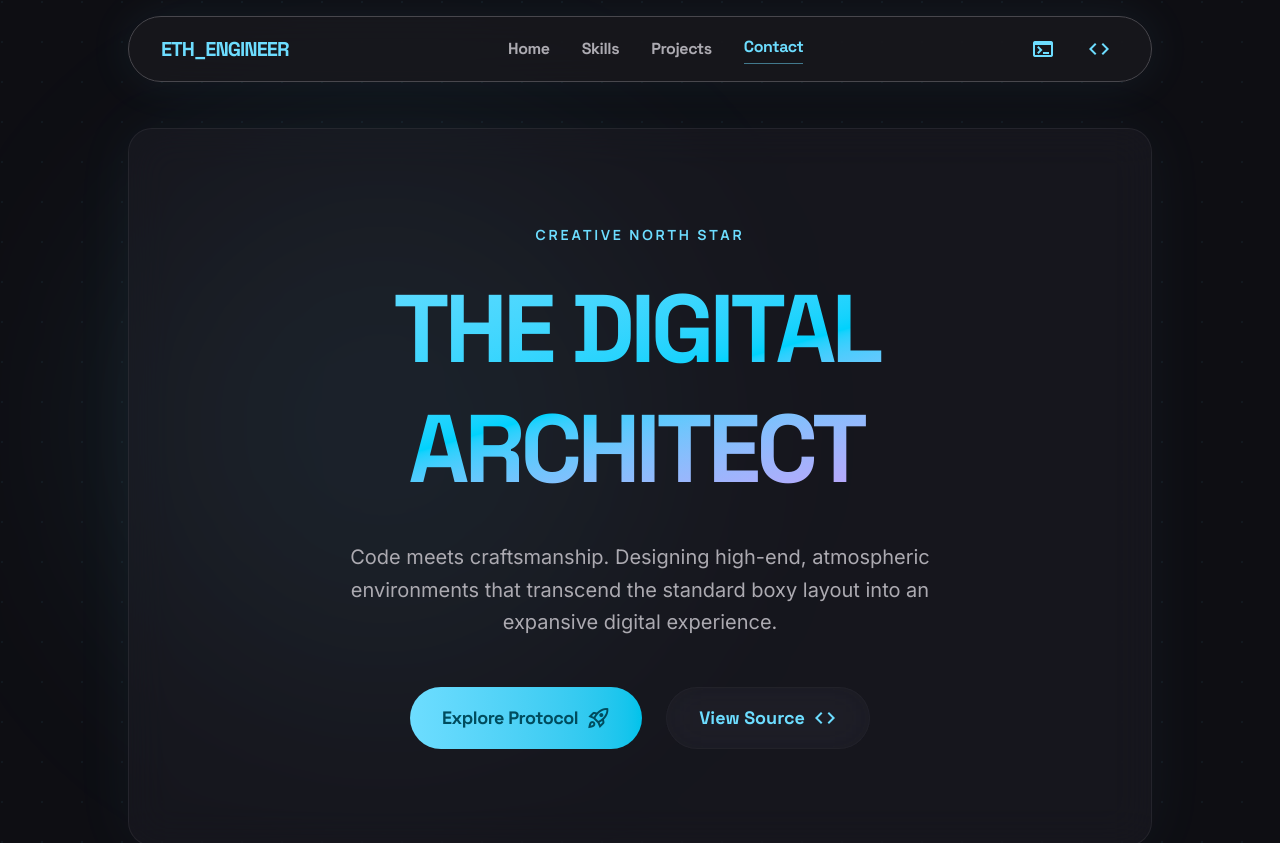
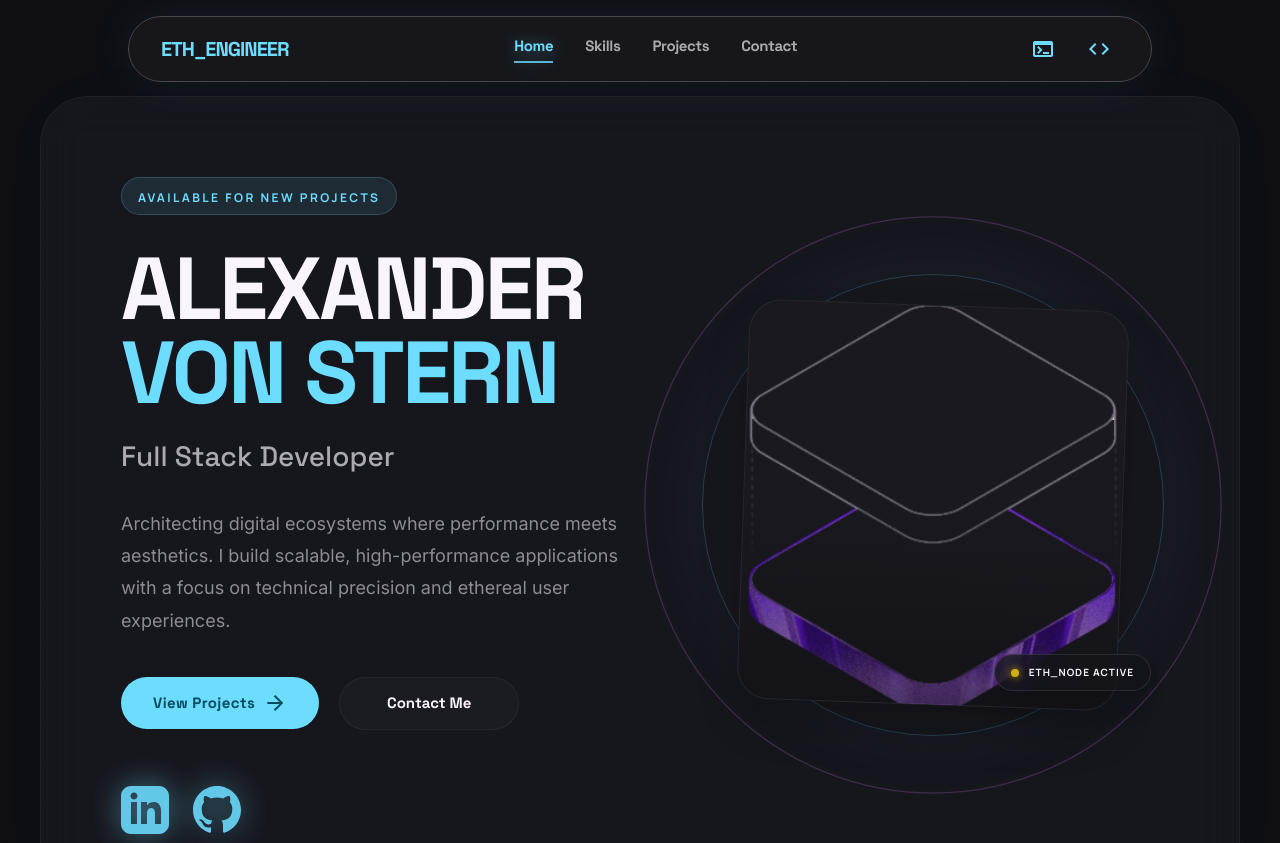
Before and after one commit to LoshiniWelonika/Portfolio, a React (Vite) app: page / in a window 1280 px wide. Shown: the top 843 px of the page. Built offline with nearby package versions, Linux system fonts and the light colour scheme.

Commit message:
Changed the structure of the hero section

```diff
--- a/src/components/Hero.jsx
+++ b/src/components/Hero.jsx
@@ -1,30 +1,82 @@
+import heroImg from '../assets/hero.png';
+
 export default function Hero() {
   return (
-    <section id="home" className="relative min-h-screen flex items-center justify-center pt-32 overflow-hidden px-6">
-      <div className="absolute inset-0 bg-grid-pattern -z-10"></div>
-      <div className="absolute top-[20%] left-[10%] w-[40vw] h-[40vw] max-w-[600px] max-h-[600px] bg-primary/10 blur-[120px] rounded-full -z-10 pointer-events-none"></div>
+    <section id="home" className="relative min-h-screen flex items-center justify-center pt-24 pb-12 px-6">
+      <div className="absolute inset-0 bg-grid-pattern -z-20 opacity-30"></div>
 
-      <div className="max-w-5xl w-full flex flex-col items-center text-center z-10 glass-card p-12 md:p-24 rounded-3xl mx-auto shadow-[0_0_64px_rgba(109,221,255,0.05)] border border-outline-variant/30">
-        <span className="font-label text-primary uppercase tracking-[0.2em] text-sm font-bold mb-6 block">
-          Creative North Star
-        </span>
-        <h1 className="font-headline text-5xl md:text-8xl font-black tracking-tighter mb-8 bg-gradient-to-br from-primary via-primary-container to-secondary bg-clip-text text-transparent leading-tight -ml-2">
-          THE DIGITAL ARCHITECT
-        </h1>
-        <p className="text-on-surface-variant text-lg md:text-xl max-w-2xl mx-auto leading-relaxed mb-12">
-          Code meets craftsmanship. Designing high-end, atmospheric environments that transcend the standard boxy layout into an expansive digital experience.
-        </p>
+      <div className="max-w-[1200px] w-full glass-card p-12 md:p-20 rounded-[48px] mx-auto shadow-[0_0_64px_rgba(109,221,255,0.02)] border border-outline-variant/20 relative z-10 flex flex-col md:flex-row items-center justify-between gap-12">
 
-        <div className="flex flex-col sm:flex-row gap-6 w-full justify-center">
-          <button className="px-8 py-4 rounded-full bg-gradient-to-r from-primary to-primary-dim text-on-primary font-headline font-bold text-lg tracking-tight hover:shadow-[0_0_24px_rgba(109,221,255,0.4)] transition-all active:scale-95 flex items-center justify-center gap-2">
-            Explore Protocol
-            <span className="material-symbols-outlined text-xl">rocket_launch</span>
-          </button>
+        {/* Left Content */}
+        <div className="flex-1 flex flex-col items-start text-left z-10">
+          <div className="inline-block px-4 py-1.5 rounded-full bg-primary/10 border border-primary/20 mb-8 mt-4 md:mt-0">
+            <span className="text-primary text-xs font-label uppercase tracking-[0.2em] font-bold">
+              Available for new projects
+            </span>
+          </div>
 
-          <button className="px-8 py-4 rounded-full glass-panel ghost-border font-headline font-bold text-lg text-primary hover:bg-surface-variant transition-all flex items-center justify-center gap-2">
-            View Source
-            <span className="material-symbols-outlined text-xl">code</span>
-          </button>
+          <h1 className="font-headline text-6xl md:text-[88px] font-black tracking-[-0.03em] leading-[0.95] mb-6">
+            <span className="text-on-surface block">ALEXANDER</span>
+            <span className="text-primary block">VON STERN</span>
+          </h1>
+
+          <h2 className="font-headline text-2xl md:text-[28px] text-on-surface-variant mb-8 font-medium">
+            Full Stack Developer
+          </h2>
+
+          <p className="text-on-surface-variant/80 text-base md:text-lg max-w-lg mb-10 leading-[1.8] font-body">
+            Architecting digital ecosystems where performance meets aesthetics. I build scalable, high-performance applications with a focus on technical precision and ethereal user experiences.
+          </p>
+
+          <div className="flex flex-col sm:flex-row gap-5 mb-14 items-center">
+            <button className="px-8 py-3.5 rounded-full bg-primary text-on-primary font-headline font-bold text-[15px] tracking-wide hover:shadow-[0_0_24px_rgba(109,221,255,0.4)] transition-all flex items-center justify-center gap-2 min-w-[180px]">
+              View Projects
+              <span className="material-symbols-outlined text-[20px]">arrow_forward</span>
+            </button>
+
+            <button className="px-8 py-3.5 rounded-full bg-surface-variant/40 border border-outline-variant/30 text-on-surface font-headline font-bold text-[15px] hover:bg-surface-variant transition-all min-w-[180px]">
+              Contact Me
+            </button>
+          </div>
+
+          <div className="flex gap-6 mt-auto">
+            <a href="#" className="text-primary opacity-90 hover:opacity-100 hover:text-primary-container transition-all drop-shadow-[0_0_15px_rgba(109,221,255,0.6)]">
+              <svg className="w-12 h-12" fill="currentColor" viewBox="0 0 24 24">
+                <path d="M19 0h-14c-2.761 0-5 2.239-5 5v14c0 2.761 2.239 5 5 5h14c2.762 0 5-2.239 5-5v-14c0-2.761-2.238-5-5-5zm-11 19h-3v-11h3v11zm-1.5-12.268c-.966 0-1.75-.79-1.75-1.764s.784-1.764 1.75-1.764 1.75.79 1.75 1.764-.783 1.764-1.75 1.764zm13.5 12.268h-3v-5.604c0-3.368-4-3.113-4 0v5.604h-3v-11h3v1.765c1.396-2.586 7-2.777 7 2.476v6.759z"/>
+              </svg>
+            </a>
+            <a href="#" className="text-primary opacity-90 hover:opacity-100 hover:text-primary-container transition-all drop-shadow-[0_0_15px_rgba(109,221,255,0.6)]">
+              <svg className="w-12 h-12" fill="currentColor" viewBox="0 0 24 24">
+                <path d="M12 0c-6.626 0-12 5.373-12 12 0 5.302 3.438 9.8 8.207 11.387.599.111.793-.261.793-.577v-2.234c-3.338.726-4.033-1.416-4.033-1.416-.546-1.387-1.333-1.756-1.333-1.756-1.089-.745.083-.729.083-.729 1.205.084 1.839 1.237 1.839 1.237 1.07 1.834 2.807 1.304 3.492.997.107-.775.418-1.305.762-1.604-2.665-.305-5.467-1.334-5.467-5.931 0-1.311.469-2.381 1.236-3.221-.124-.303-.535-1.524.117-3.176 0 0 1.008-.322 3.301 1.23.957-.266 1.983-.399 3.003-.404 1.02.005 2.047.138 3.006.404 2.291-1.552 3.297-1.23 3.297-1.23.653 1.653.242 2.874.118 3.176.77.84 1.235 1.911 1.235 3.221 0 4.609-2.807 5.624-5.479 5.921.43.372.823 1.102.823 2.222v3.293c0 .319.192.694.801.576 4.765-1.589 8.199-6.086 8.199-11.386 0-6.627-5.373-12-12-12z"/>
+              </svg>
+            </a>
+          </div>
+        </div>
+
+        {/* Right Content - Image */}
+        <div className="relative w-full max-w-[420px] aspect-square flex items-center justify-center md:mr-4">
+          {/* Circular Rings Background */}
+          <div className="absolute inset-0 rounded-full border border-primary/20 scale-100 shadow-[0_0_80px_rgba(109,221,255,0.05)] w-[110%] h-[110%] left-[-5%] top-[-5%]"></div>
+          <div className="absolute inset-0 rounded-full border border-secondary/20 scale-[1.25] w-[110%] h-[110%] left-[-5%] top-[-5%]"></div>
+
+          {/* Main Image Wrapper */}
+          <div className="relative w-[340px] md:w-[380px] h-[360px] md:h-[400px] rounded-[32px] overflow-hidden border border-outline-variant/30 shadow-2xl rotate-2 hover:rotate-0 transition-transform duration-500 bg-surface-container">
+            <img
+              src={heroImg}
+              alt="Alexander Von Stern"
+              className="w-full h-full object-cover -rotate-2 hover:rotate-0 transition-transform duration-500 scale-105"
+            />
+            {/* Very faint inner gradient */}
+            <div className="absolute inset-0 bg-gradient-to-t from-background/60 via-transparent to-transparent pointer-events-none"></div>
+          </div>
+
+          {/* Active Node Badge */}
+          <div className="absolute bottom-6 -right-2 glass-panel border border-outline-variant/40 px-4 py-2.5 rounded-full flex items-center gap-2.5 z-20 shadow-xl overflow-hidden before:absolute before:inset-0 before:bg-surface/50 before:-z-10">
+            <div className="w-2 h-2 rounded-full bg-tertiary-fixed shadow-[0_0_8px_rgba(255,215,9,0.9)] animate-pulse"></div>
+            <span className="font-label text-[10px] font-bold text-on-surface tracking-widest uppercase">
+              ETH_NODE ACTIVE
+            </span>
+          </div>
         </div>
       </div>
     </section>
--- a/src/components/Navbar.jsx
+++ b/src/components/Navbar.jsx
@@ -1,13 +1,66 @@
+import { useState, useEffect } from 'react';
+
 export default function Navbar() {
+  const [activeSection, setActiveSection] = useState('home');
+
+  useEffect(() => {
+    const handleScroll = () => {
+      const sections = ['home', 'skills', 'projects', 'contact'];
+      let current = '';
+
+      for (const section of sections) {
+        const element = document.getElementById(section);
+        if (element) {
+          const rect = element.getBoundingClientRect();
+          // Check if top is slightly above the viewport middle or similar
+          if (rect.top <= 150 && rect.bottom >= 150) {
+            current = section;
+          }
+        }
+      }
+
+      // If we are at the top of the page, default to home
+      if (window.scrollY < 100) {
+        current = 'home';
+      }
+
+      if (current && current !== activeSection) {
+        setActiveSection(current);
+      }
+    };
+
+    window.addEventListener('scroll', handleScroll);
+    return () => window.removeEventListener('scroll', handleScroll);
+  }, [activeSection]);
+
+  const navLinks = [
+    { id: 'home', label: 'Home' },
+    { id: 'skills', label: 'Skills' },
+    { id: 'projects', label: 'Projects' },
+    { id: 'contact', label: 'Contact' },
+  ];
+
   return (
-    <nav className="fixed top-4 left-1/2 -translate-x-1/2 w-[90%] max-w-5xl rounded-full border border-outline-variant bg-surface-container/80 backdrop-blur-xl shadow-[0_0_48px_rgba(109,221,255,0.08)] flex justify-between items-center px-8 py-3 z-50">
+    <nav className="fixed top-4 left-1/2 -translate-x-1/2 w-[90%] max-w-5xl rounded-full border border-outline-variant bg-surface-container/80 backdrop-blur-xl shadow-[0_0_48px_rgba(109,221,255,0.08)] flex justify-between items-center px-8 py-3 z-50 transition-all duration-300">
       <div className="text-xl font-black tracking-tighter text-primary font-headline">ETH_ENGINEER</div>
-      <div className="hidden md:flex items-center gap-8 font-headline font-bold tracking-tight">
-        <a href="#home" className="text-on-surface-variant hover:text-on-surface transition-colors">Home</a>
-        <a href="#skills" className="text-on-surface-variant hover:text-on-surface transition-colors">Skills</a>
-        <a href="#projects" className="text-on-surface-variant hover:text-on-surface transition-colors">Projects</a>
-        <a href="#contact" className="text-primary font-bold border-b border-primary/50 pb-1">Contact</a>
+
+      <div className="hidden md:flex items-center gap-8 font-headline font-bold text-[15px] tracking-tight">
+        {navLinks.map((link) => (
+          <a
+            key={link.id}
+            href={`#${link.id}`}
+            onClick={() => setActiveSection(link.id)}
+            className={`transition-all duration-300 pb-1 border-b-2 ${
+              activeSection === link.id
+                ? 'text-primary border-primary/80 drop-shadow-[0_0_8px_rgba(109,221,255,0.4)]'
+                : 'text-on-surface-variant border-transparent hover:text-on-surface hover:border-on-surface/30'
+            }`}
+          >
+            {link.label}
+          </a>
+        ))}
       </div>
+
       <div className="flex items-center gap-4">
         <button className="material-symbols-outlined text-primary hover:bg-surface-container-high hover:scale-[1.02] transition-all p-2 rounded-full">terminal</button>
         <button className="material-symbols-outlined text-primary hover:bg-surface-container-high hover:scale-[1.02] transition-all p-2 rounded-full">code</button>
```
